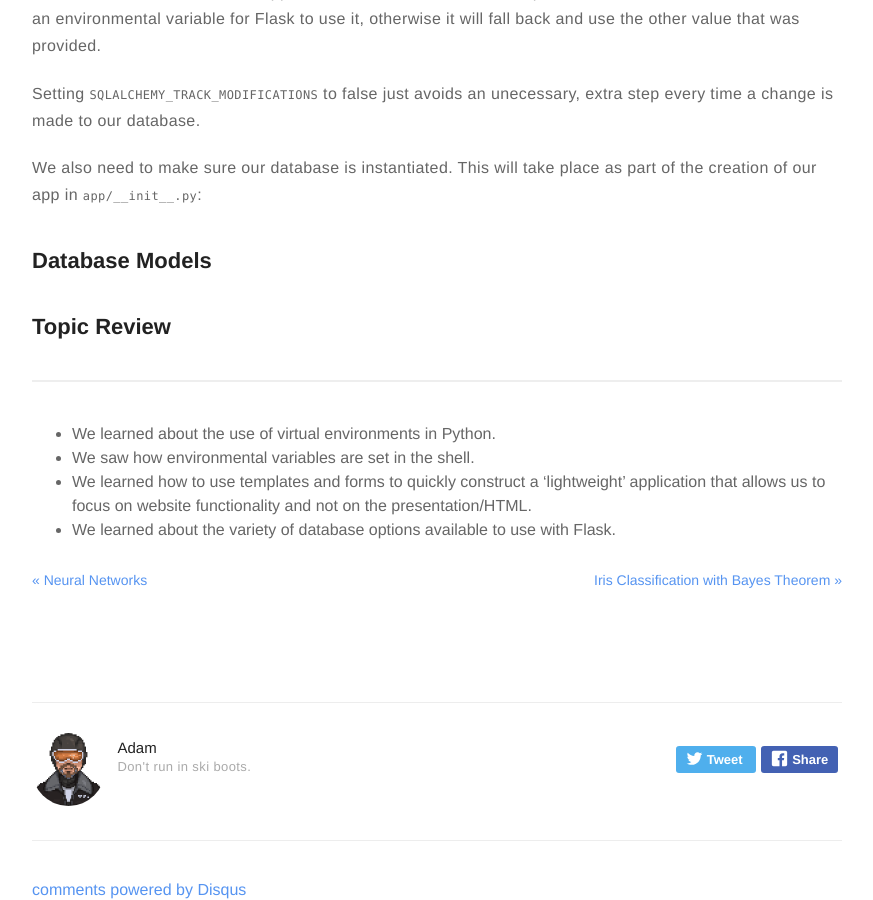
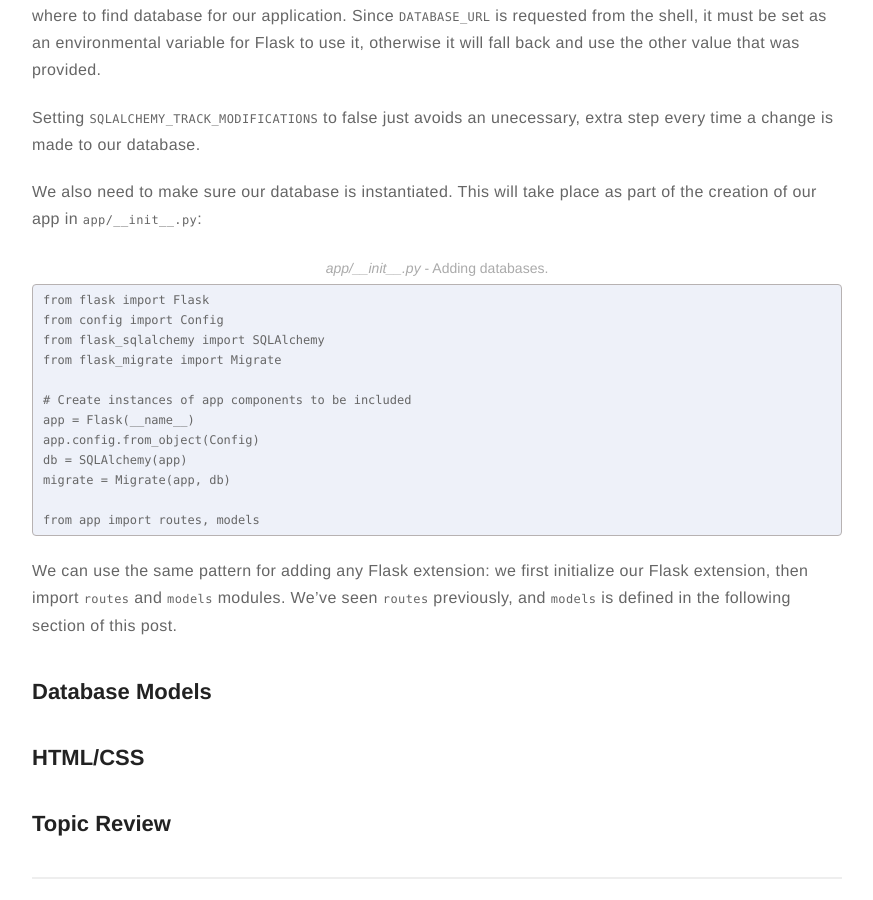
Before and after one commit to meccaLeccaHi/meccaLeccaHi.github.io, a Jekyll site: the page built from _posts/2018-11-08-web-apps-with-flask.md, in a window 1280 px wide and 900 px high, scrolled down 11700 px. Shown: the whole window, without its empty margins (203-1076 px from the left). Built offline with Jekyll 4.4.1, drawn with Linux system fonts in a browser that asks for light colours; comment, search, counter and statistics services are not loaded.

Commit message:
adding section to post

````diff
--- a/_posts/2018-11-08-web-apps-with-flask.md
+++ b/_posts/2018-11-08-web-apps-with-flask.md
@@ -40,7 +40,7 @@ When Jerry isn't [dodging yeti's](https://ski.ihoc.net/), he loves tearing up th
 - [Databases](#databases)
     - [Database Models](#database_models)
 
-
+- [HTML/CSS](#html_css)
 - [Topic Review](#topic-review)
 
 
@@ -388,13 +388,30 @@ Setting `SQLALCHEMY_TRACK_MODIFICATIONS` to false just avoids an unecessary, ext
 
 We also need to make sure our database is instantiated. This will take place as part of the creation of our app in `app/__init__.py`:
 
+<figcaption><i>app/__init__.py</i> - Adding databases.<br>&nbsp;</figcaption>
+```
+from flask import Flask
+from config import Config
+from flask_sqlalchemy import SQLAlchemy
+from flask_migrate import Migrate
 
+# Create instances of app components to be included
+app = Flask(__name__)
+app.config.from_object(Config)
+db = SQLAlchemy(app)
+migrate = Migrate(app, db)
 
+from app import routes, models
+```
+We can use the same pattern for adding any Flask extension: we first initialize our Flask extension, then import `routes` and `models` modules. We've seen `routes` previously, and `models` is defined in the following section of this post.
 
 
 <a id="database_models"></a>
 ## Database Models
 
+
+<a id="html_css"></a>
+## HTML/CSS
 
 
 <a id="topic-review"></a>
````
Also changed, not shown: assets/images/flask/db_models.png (added).
